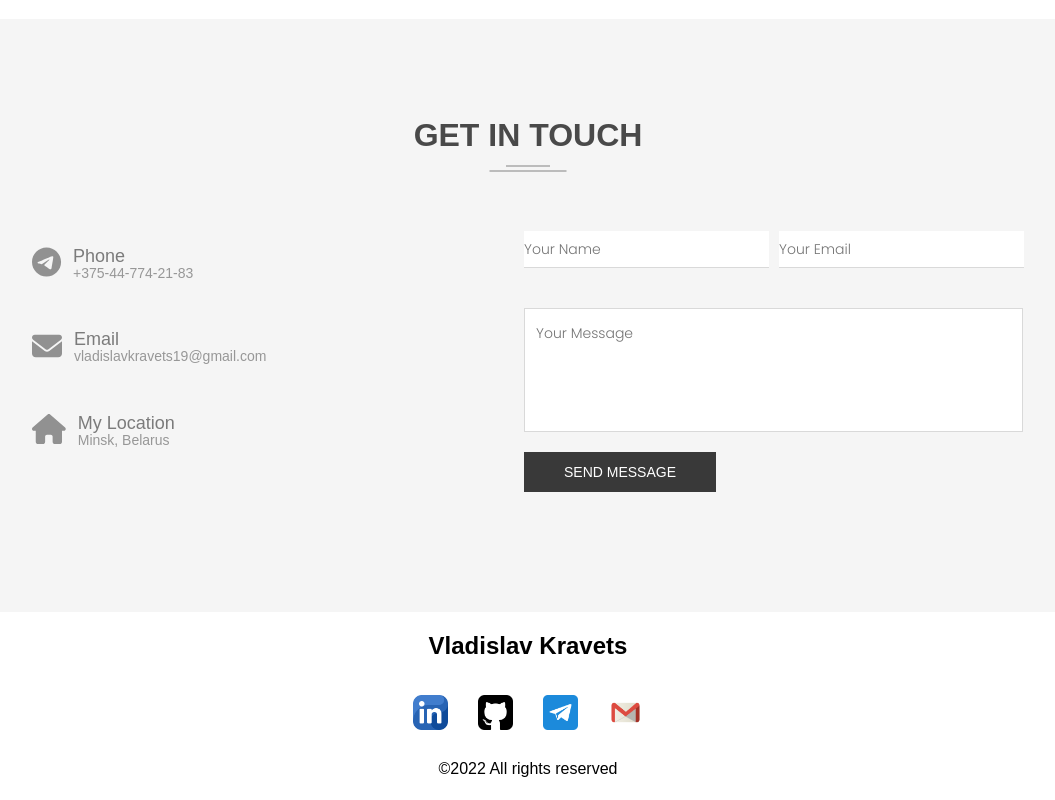
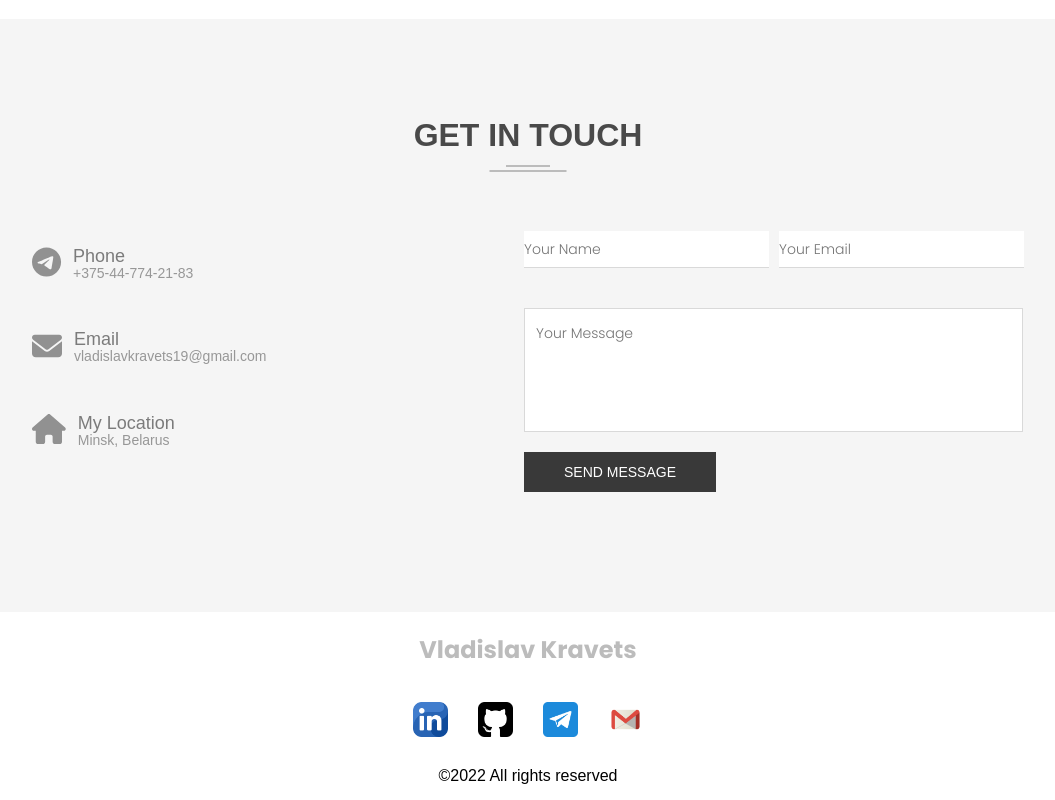
Before and after one commit to VladKravets/CV, a React (Create React App) app: page / in a window 1280 px wide. Shown: the part 2818-3618 px from the top of the page, without its empty margins (112-1167 px from the left). Built offline with nearby package versions, Linux system fonts and the light colour scheme.

Commit message:
any changes in project

```diff
--- a/src/a7_footer/Footer.js
+++ b/src/a7_footer/Footer.js
@@ -22,7 +22,7 @@ function Footer() {
     return (
         <div className={styles.footerBlock}>
             <div className={styles.footerContainer}>
-                <h2>Vladislav Kravets</h2>
+                <h2 className={styles.title}>Vladislav Kravets</h2>
                 <div className={styles.items}>
                     <a href="https://www.linkedin.com/in/vladkravets/" target="_blank">
                         <div style={lincedInStyle} className={styles.item}></div>
--- a/src/a7_footer/Footer.module.scss
+++ b/src/a7_footer/Footer.module.scss
@@ -1,3 +1,5 @@
+@import "src/common/styles/sass/variables";
+
 .footerBlock {
 
 }
@@ -6,7 +8,10 @@
   display: flex;
   flex-direction: column;
 }
-
+.title{
+  font-family:$fontFamily;
+  color:$textColorH2;
+}
 .items {
   display: flex;
   justify-content: center;
```
